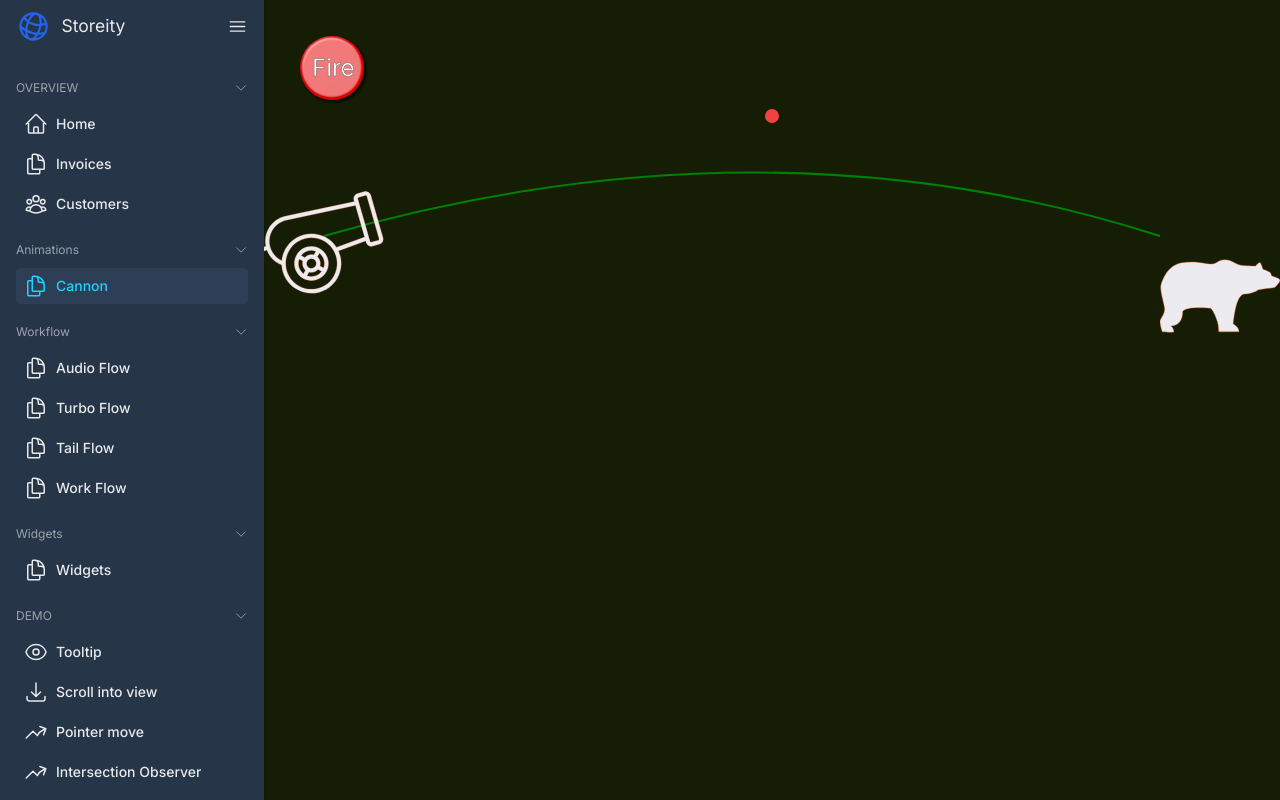
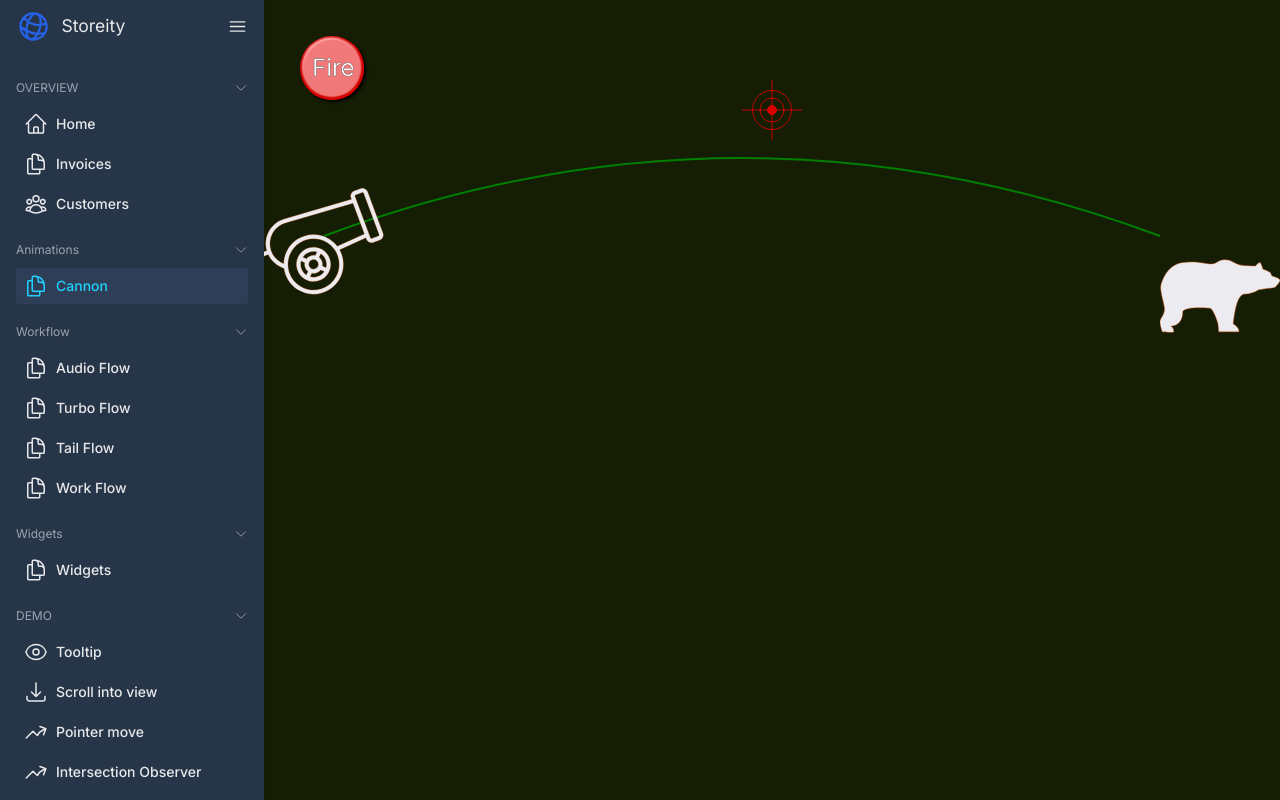
Before and after one commit to wangzhengquan/web-treasure-chest, a Next.js app: page /dashboard/animations/cannon in a window 1280 px wide. Built offline with nearby package versions, Linux system fonts and the light colour scheme; a web font is replaced by a local one.

Commit message:
add CalibrationIcon

```diff
--- a/app/components/cubic-circle-button.tsx
+++ b/app/components/cubic-circle-button.tsx
@@ -21,7 +21,8 @@ export default function CubicCircleButton({className, onPointerDown, onPointerUp
     onPointerUp={handlePointerUp}
     {...rest}>
     <svg
-      width="200"
+      width="230"
+      height="230"
       viewBox="0 0 200 200"
       className="w-full h-full" >
       <defs>
--- a/app/ui/animations/cannon/cannon-icons.tsx
+++ b/app/ui/animations/cannon/cannon-icons.tsx
@@ -43,7 +43,7 @@ export function CannonIcon({className=""}: IconProps) {
 
 export function BearIcon({className=""}: IconProps) {
   return (
-    <svg className={className}  fill="#000000" height="800px" width="800px"
+    <svg className={className}  fill="none" height="800px" width="800px"
       viewBox="0 0 285.535 285.535" >
     <path d="M32.976,228.062c-0.103-10.158-7.216-13.995-7.216-13.995s27.769,2.339,28.455-34.381c0,0,2.792-13.169,65.402-7.736
       c5.281,0.461,17.8,29.692,18.681,39.111c0.888,9.427,1.591,17.001,1.591,17.001h48.191c-0.419-11.36-9.103-15.056-13.98-19.2
@@ -56,3 +56,20 @@ export function BearIcon({className=""}: IconProps) {
     </svg>
   );
 }
+
+export function CalibrationIcon({className=""}: IconProps) {
+  return (
+    <svg className={className}  fill="none" height="450" width="450"
+      viewBox="0 0 400 400" >
+        <g stroke="#D90000" strokeWidth="6">
+          <circle cx="200" cy="200" r="130" />
+          <circle cx="200" cy="200" r="80" />
+          <circle cx="200" cy="200" r="30" fill="#D90000" />
+          <line x1="200" y1="0" x2="200" y2="400" />
+          <line x1="0" y1="200" x2="400" y2="200" />
+          {/* <line x1="calc(200 - 200 * cos(pi / 4))" y1="calc(200 - 200 * sin(pi / 4))" x2="calc(200 * cos(pi / 4) + 200)" y2="calc(200 * sin(pi / 4) + 200)" />
+          <line x1="calc(200 - 200 * cos(3 * pi / 4))" y1="calc(200 - 200 * sin(3 * pi / 4))" x2="calc(200 * cos(3 * pi / 4) + 200)" y2="calc(200 * sin(3 * pi / 4) + 200)" /> */}
+        </g>
+    </svg>
+  );
+}
--- a/app/ui/animations/cannon/index.tsx
+++ b/app/ui/animations/cannon/index.tsx
@@ -2,7 +2,7 @@
 import {makeDragalbe} from '@/app/components/simple_drag';
 import {Button} from "@/components/ui/button";
 import { useCallback, useEffect, useLayoutEffect, useRef } from 'react';
-import {CannonIcon, BearIcon} from './cannon-icons';
+import {CannonIcon, BearIcon, CalibrationIcon} from './cannon-icons';
 import CubicCircleButton from '@/app/components/cubic-circle-button';
 type Point = {
   x: number;
@@ -31,7 +31,7 @@ function getCurvePath(start: HTMLElement, end: HTMLElement, control: HTMLElement
 export default function SimpleDrag() {
   const start = useRef<HTMLAnchorElement>(null);
   const end = useRef<HTMLAnchorElement>(null);
-  const control = useRef<HTMLDivElement>(null);
+  const control = useRef<HTMLAnchorElement>(null);
   const ballRef = useRef<HTMLDivElement>(null);
   const quadraticCurve = useRef<SVGPathElement>(null);
   const dragRef = useRef<HTMLDivElement>(null);
@@ -76,7 +76,7 @@ export default function SimpleDrag() {
     end.current.style.left = rect.width - end.current.getBoundingClientRect().width  + 'px';
     end.current.style.top = '236px';
     control.current.style.left = (rect.width - control.current.getBoundingClientRect().width) / 2 + 'px';
-    control.current.style.top = '109px';
+    control.current.style.top = '80px';
     updatePaths();
   }, []);
 
@@ -118,14 +118,16 @@ export default function SimpleDrag() {
         <a ref={start} style={{
             transform: 'translate(-50%, -50%) rotate(0deg)'
           }}
-          className="absolute block origin-center">
+          className="absolute block origin-center cursor-move">
           <CannonIcon className="w-[120px] h-[120px] stroke-orange-600 fill-foreground "/>
         </a>
-        <a ref={end}  className="absolute block">
+        <a ref={end}  className="absolute block cursor-move">
           <BearIcon className="w-[120px] h-[120px] stroke-orange-600 fill-foreground "/>
         </a>
-        <div ref={control} className="absolute w-4 h-4 rounded-full bg-red-500 "
-          ></div>
+        <a ref={control} className="absolute block cursor-move">
+          <CalibrationIcon className="w-[60px] h-[60px] "/>
+        </a>
+
       </div>
       <div className='not-support-tip p-10 hidden'>
         Your browser does not support the path offset feature, please use a modern browser.
```
